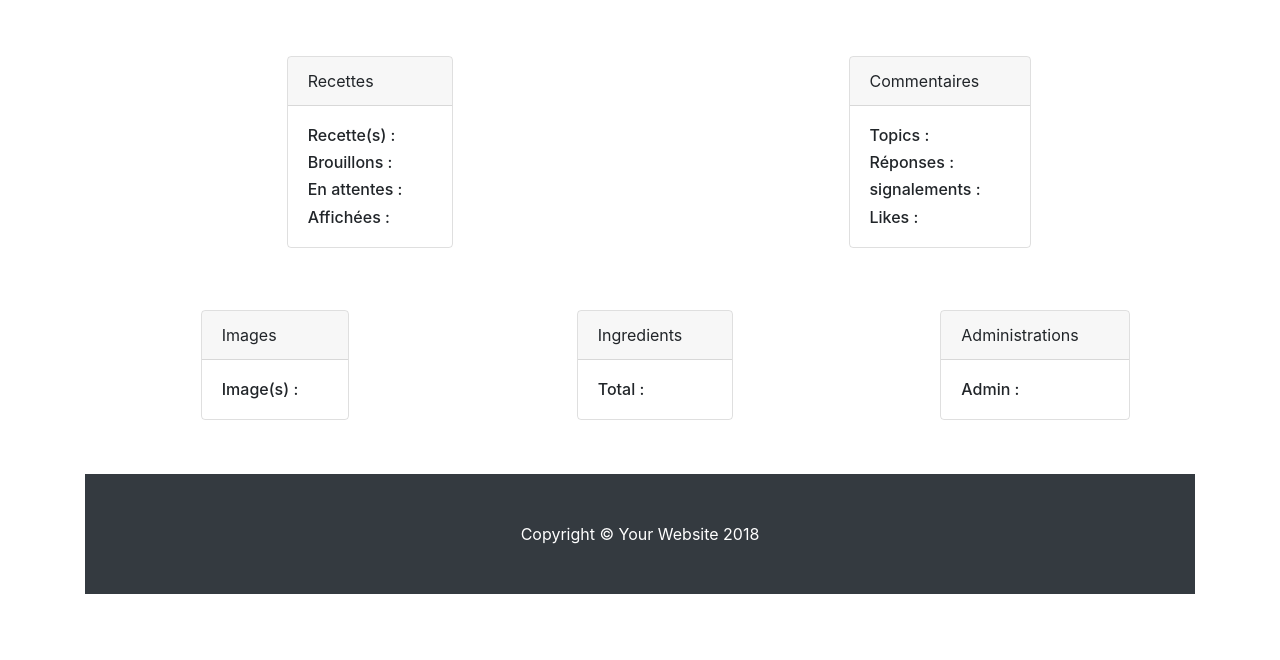
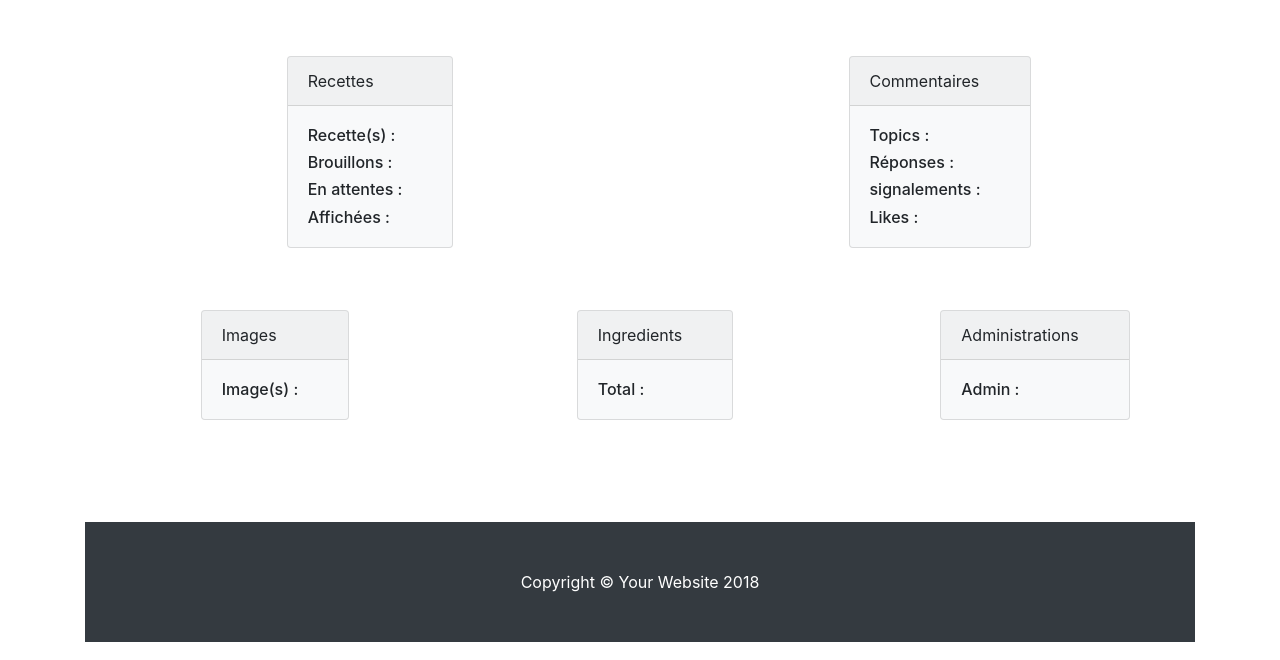
Before and after one commit to gilles81/Projet5_OC, a PHP site: template view/adminBoard.twig in a window 1280 px wide. Shown: the part 56-716 px from the top of the page. Run offline with PHP 8.4, Linux system fonts and the light colour scheme; the template is opened without the code that fills it, so the values that code supplies are empty; some libraries are stand-ins or nearby versions.

Commit message:
admin menu in header content block

```diff
--- a/view/adminBoard.twig
+++ b/view/adminBoard.twig
@@ -1,13 +1,10 @@
 {% extends '_layout.twig' %}
 
 {% block contentHeader %}
-{% endblock %}
-
-{% block content %}
     <div class="row justify-content-around ">
         <div class="col-lg-6 col-md-6 col-sm-12 portfolio-item card-deck justify-content-around "  >
             <a href="adminRecipes.html" class="nav-link">
-                <div class="card text-body bg-transparent w-100  mb-3 " >
+                <div class="card text-body bg-light w-100  mb-3 " >
                     <div class="card-header">Recettes</div>
                     <div class="card-body">
                         <h6 class="card-text">Recette(s) : </h6>
@@ -21,7 +18,7 @@
         </div>
         <div class="col-lg-6  col-md-6 col-sm-12 portfolio-item card-deck justify-content-around " >
             <a href="adminRecipes.html" class="nav-link">
-                <div class="card text-body bg-transparent w-100  mb-3" >
+                <div class="card text-body bg-light  w-100  mb-3" >
                     <div class="card-header">Commentaires</div>
                     <div class="card-body">
                         <h6 class="card-text">Topics : </h6>
@@ -38,7 +35,7 @@
 
         <div class="col-lg-3 col-md-3 col-sm-12 portfolio-item card-deck justify-content-around "  >
             <a href="adminRecipes.html" class="nav-link">
-                <div class="card text-body bg-transparent w-100  mb-3 " >
+                <div class="card text-body bg-light w-100  mb-3 " >
                     <div class="card-header">Images</div>
                     <div class="card-body">
                         <h6 class="card-text">Image(s) : </h6>
@@ -48,7 +45,7 @@
         </div>
         <div class="col-lg-3 col-md-3 col-sm-12 portfolio-item card-deck justify-content-around "  >
             <a href="adminRecipes.html" class="nav-link">
-                <div class="card text-body bg-transparent w-100  mb-3 " >
+                <div class="card text-body bg-light w-100  mb-3 " >
                     <div class="card-header">Ingredients</div>
                     <div class="card-body">
                         <h6 class="card-text">Total :  </h6>
@@ -59,7 +56,7 @@
 
         <div class="col-lg-3 col-md-3 col-sm-12 portfolio-item card-deck justify-content-around "  >
             <a href="adminRecipes.html" class="nav-link">
-                <div class="card text-body bg-transparent w-100  mb-3 " >
+                <div class="card text-body bg-light w-100  mb-3 " >
                     <div class="card-header">Administrations</div>
                     <div class="card-body">
                         <h6 class="card-text">Admin :   </h6>
@@ -70,5 +67,15 @@
     </div>
 
 
+{% endblock %}
+
+{% block contentHeaderMessage%}
 
 {% endblock %}
+
+{% block content %}
+
+
+
+
+{% endblock %}
```
